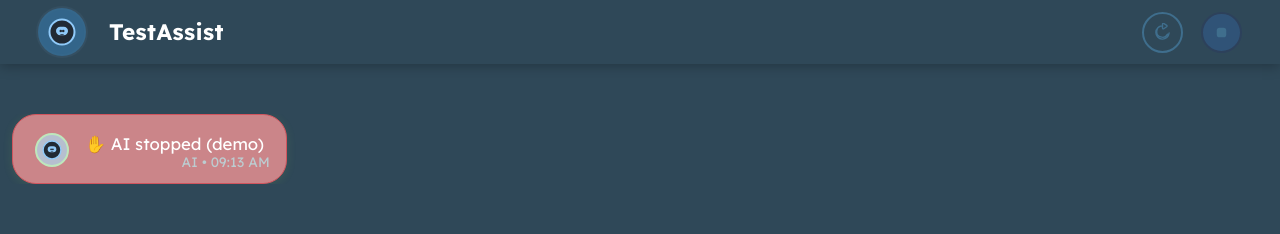
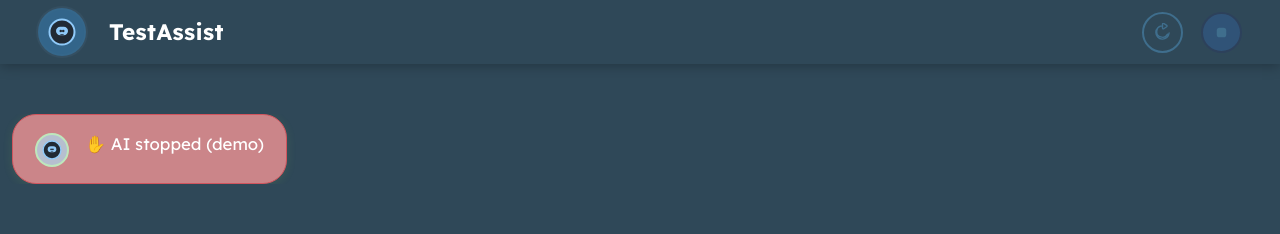
Before and after one commit to abijith-2002/testassist-ai-43565-43574, a React (Create React App) app in the folder reactjs_frontend/: page / in a window 1280 px wide. Both pictures are taken after a click on the button 1221 px from the left and 32 px from the top of the page. Shown: the top 234 px of the page. Built offline with nearby package versions, Linux system fonts and the light colour scheme; the HTML template or start-up script is replaced by a standard one.

Commit message:
CheckPoint - cg9ebfa53f

```diff
--- a/reactjs_frontend/src/App.js
+++ b/reactjs_frontend/src/App.js
@@ -231,10 +231,10 @@ function App() {
                   </span>
                 )}
                 <span className="bubble-txt">{msg.content}</span>
-                <span className="bubble-timestamp">
-                  {(msg.role==="user"?"You":"AI")}&nbsp;•&nbsp;{formatTime(msg.timestamp)}
-                </span>
               </div>
+              <span className="chat-timestamp">
+                {(msg.role==="user"?"You":"AI")}&nbsp;•&nbsp;{formatTime(msg.timestamp)}
+              </span>
             </div>
           ))}
           <div ref={chatEndRef}/>
--- a/reactjs_frontend/src/ChatPage.css
+++ b/reactjs_frontend/src/ChatPage.css
@@ -292,52 +292,64 @@ html, body, #root {
   z-index: 2;
 }
 
-/* Place timestamp absolutely bottom right INSIDE the bubble */
-.bubble-timestamp {
+/* ===== Timestamp outside bubble at bottom right of chat row ===== */
+.chat-timestamp {
+  display: inline-block;
   position: absolute;
-  right: 16px;
-  bottom: 10px;
+  right: 0;
+  bottom: -21px; /* a bit below bubble shadow */
   color: #bcccd0 !important;
   font-size: 0.91rem;
   font-weight: 400;
   letter-spacing: 0.01em;
+  opacity: 1;
+  background: transparent;
+  z-index: 10;
+  padding-top: 2px;
+  user-select: none;
   white-space: nowrap;
-  user-select: none;
-  z-index: 3;
-  background: transparent;
-  padding-left: 10px;
-  pointer-events: none; /* so text selection in bubble works naturally */
+  pointer-events: none; /* allow selection in bubble, not timestamp */
+  width: auto;
+  min-width: 70px;
+  text-align: right;
 }
 
-/* Make sure parent bubble is positioned rel */
-.chat-bubble {
+/* Ensure chat row has enough space for timestamp outside bubble */
+.chat-bubble-row {
   position: relative;
+  min-height: 42px;
+  align-items: flex-end;
 }
 
+/* For last child, nudge timestamp a bit up if near footer */
+.chat-bubble-row:last-child .chat-timestamp {
+  bottom: -8px;
+}
+
+/* Alignment for user (right) and assistant (left) : puts timestamp at true outer edge */
+.chat-bubble-row.user .chat-timestamp {
+  right: 0;
+  left: auto;
+  text-align: right;
+}
+.chat-bubble-row.assistant .chat-timestamp,
+.chat-bubble-row.assistant-error .chat-timestamp {
+  left: 0;
+  right: auto;
+  text-align: left;
+}
 @media (max-width: 600px) {
-  .bubble-timestamp {
-    right: 9px;
-    bottom: 7px;
-    font-size: 0.85rem;
+  .chat-timestamp {
+    font-size: 0.82rem;
+    bottom: -16px;
+    min-width: 52px;
   }
 }
 
-/* Timestamp and sender below bubble: always #b666d0, visually separated */
-.chat-timestamp {
-  display: none;
+/* Remove timestamp in bubble style */
+.bubble-timestamp {
+  display: none !important;
 }
-
-/* Remove previous span timestamp coloring rules */
-/* .chat-bubble-row > span,
-.chat-bubble-row.assistant > span,
-.chat-bubble-row .chat-bubble.assistant ~ span,
-.chat-bubble-row.assistant-error > span,
-.chat-bubble-row .chat-bubble.error-bubble ~ span,
-.chat-bubble-row.user > span,
-.chat-bubble-row .chat-bubble.user ~ span,
-.timestamp-muted {
-  color: unset !important;
-} */
 
 /* Input bar and footer: generously spaced */
 .input-footer-bar {
```
